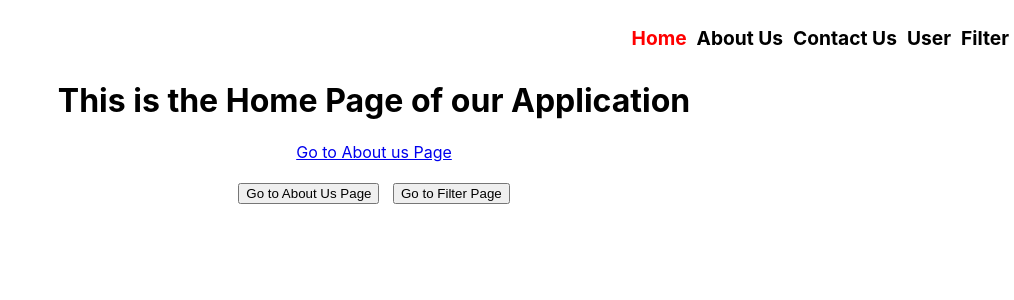
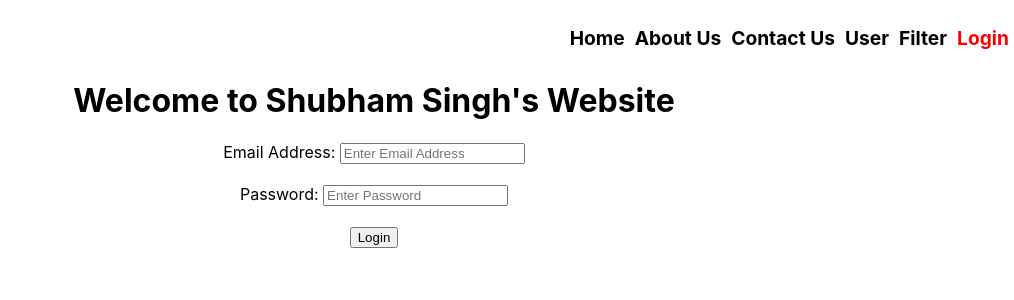
Before and after one commit to devbhoomi-shubhamsingh/basics-of-react-router-dom-v6, a React (Create React App) app: page /login in a window 1280 px wide. Before the commit this address led to /. Shown: the top 300 px of the page, without its empty margins (266-1280 px from the left). Built offline with nearby package versions, Linux system fonts and the light colour scheme.

Commit message:
Protected Routes Practice Done

```diff
--- a/src/App.js
+++ b/src/App.js
@@ -4,10 +4,12 @@ import About from "./components/About";
 import ContactUs from "./components/ContactUs";
 import Filter from "./components/Filter";
 import Home from "./components/Home";
+import Login from "./components/Login";
 import Navbar from "./components/Navbar";
 import Community from "./components/NestedRoutingComponents/Community";
 import MyProjects from "./components/NestedRoutingComponents/MyProjects";
 import Services from "./components/NestedRoutingComponents/Services";
+import Protected from "./components/Protected";
 import User from "./components/User";
 // import PageNotFound from "./components/PageNotFound";
 
@@ -16,8 +18,12 @@ function App() {
     <div className="App">
       <Navbar />
       <Routes>
-        <Route path="/" element={<Home />} />
-        <Route path="/aboutUs" element={<About />} />
+        {/* <Route path="/" element={<Home />} /> */}
+        <Route path="/" element={<Protected Component={Home} />} />
+
+        {/* <Route path="/aboutUs" element={<About />} /> */}
+        <Route path="/aboutUs" element={<Protected Component={About} />} />
+
         <Route path="/user/:name" element={<User />} />
         <Route path="/filter" element={<Filter />} />
         <Route path="/contactUs/" element={<ContactUs />}>
@@ -25,6 +31,7 @@ function App() {
           <Route path="projects" element={<MyProjects />} />
           <Route path="services" element={<Services />} />
         </Route>
+        <Route path="/login" element={<Login />} />
         <Route path="/*" element={<Navigate to={"/"} />} />
         {/* <Route path="/*" element={<PageNotFound />} /> */}
       </Routes>
--- /dev/null
+++ b/src/components/Login.js
@@ -0,0 +1,29 @@
+import React from "react";
+import { useNavigate } from "react-router-dom";
+
+const Login = () => {
+  const navigate = useNavigate();
+
+  const login = () => {
+    localStorage.setItem("login", true);
+    navigate("/");
+  };
+  return (
+    <div>
+      <h1>Welcome to Shubham Singh's Website</h1>
+      <label>Email Address: </label>
+      <input type="email" placeholder="Enter Email Address" />
+      <br />
+      <br />
+      <label>Password: </label>
+      <input type="email" placeholder="Enter Password" />
+      <br />
+      <br />
+      <button type="submit" onClick={login}>
+        Login
+      </button>
+    </div>
+  );
+};
+
+export default Login;
--- a/src/components/Navbar.js
+++ b/src/components/Navbar.js
@@ -88,6 +88,17 @@ const Navbar = () => {
           Filter
         </NavLink>
       </li>
+      <li>
+        <NavLink
+          to="/login"
+          className="navbarLink"
+          // style={({ isActive }) => {
+          //   return { color: isActive ? "red" : "black" };
+          // }}
+        >
+          Login
+        </NavLink>
+      </li>
     </ul>
   );
 };
--- /dev/null
+++ b/src/components/Protected.js
@@ -0,0 +1,19 @@
+import React, { useEffect } from "react";
+import { useNavigate } from "react-router-dom";
+
+const Protected = (props) => {
+  const navigate = useNavigate();
+
+  useEffect(() => {
+    //Checking User is Logged In or Not.
+    const login = localStorage.getItem("login");
+    if (!login) {
+      navigate("/login");
+    }
+  });
+
+  const { Component } = props;
+  return <div>{<Component />}</div>;
+};
+
+export default Protected;
```
